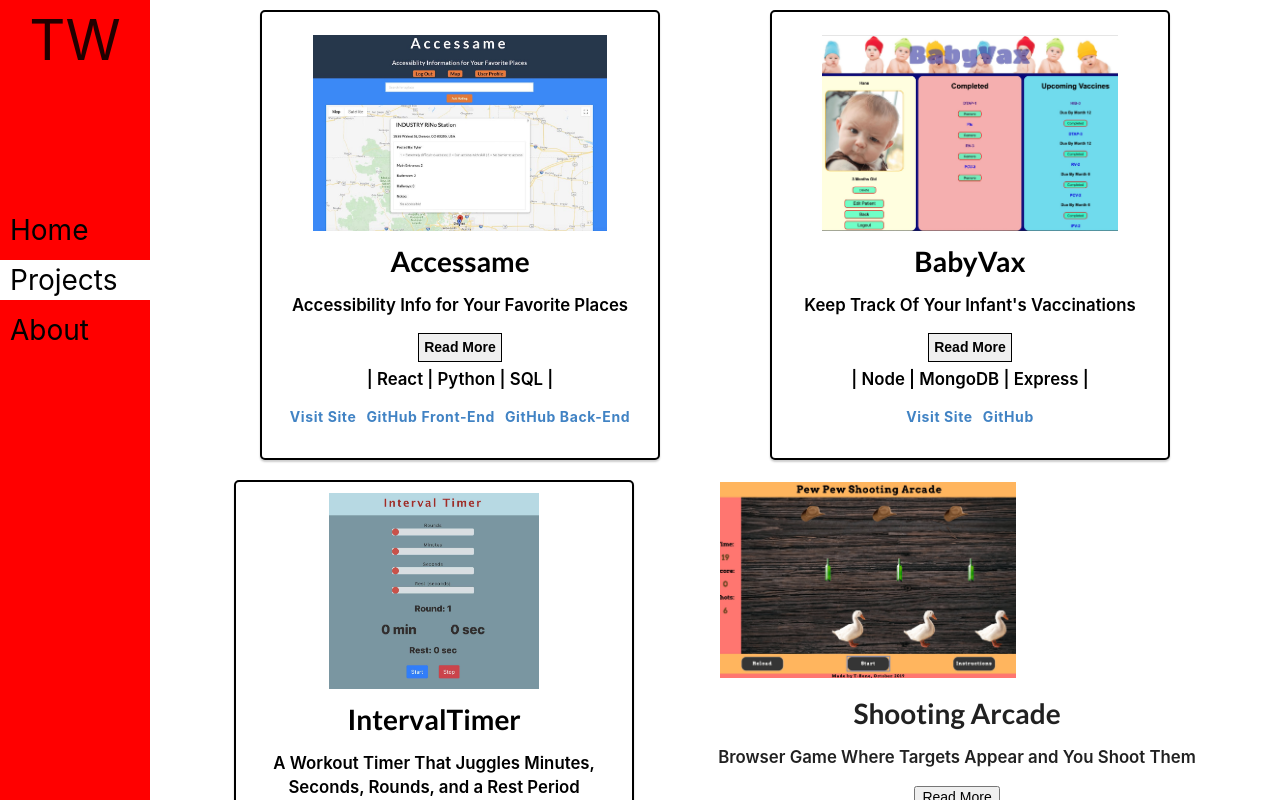
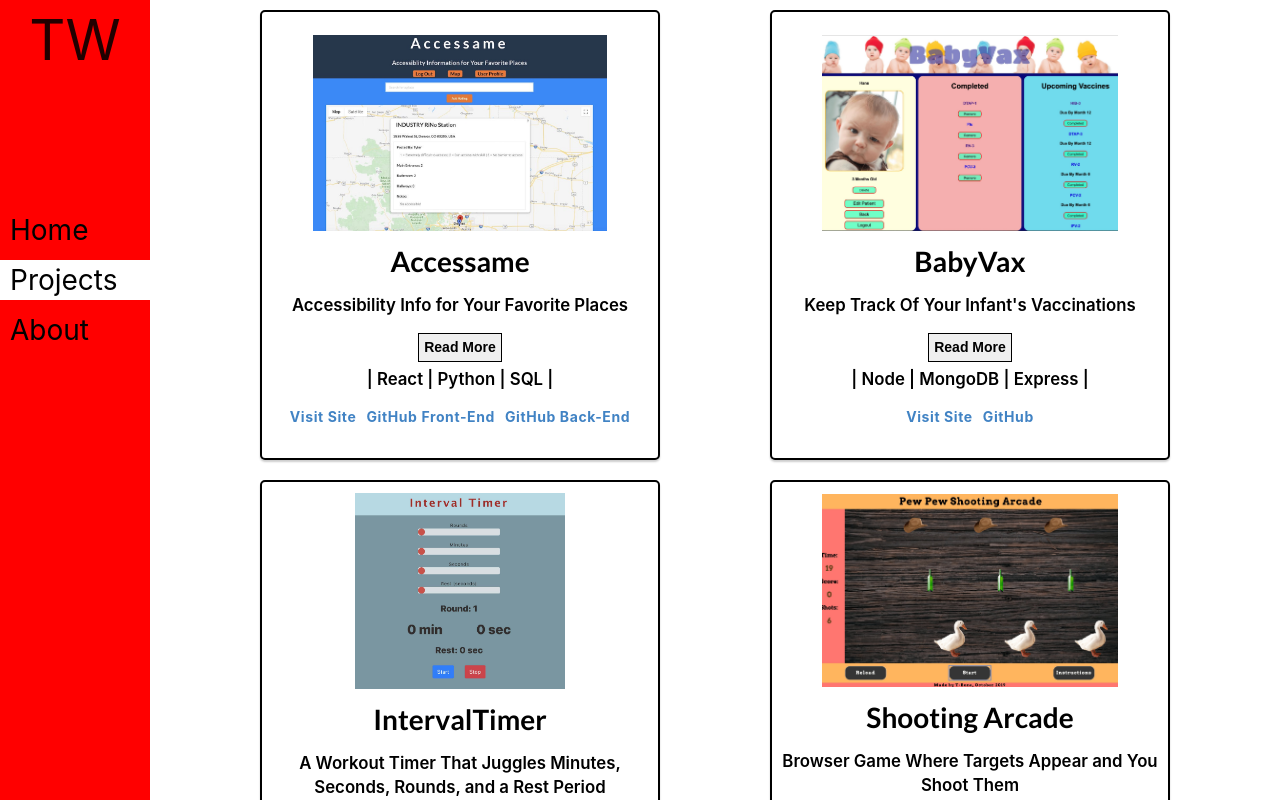
Before and after one commit to tbone9/portfolio, a React (Create React App) app: page /Projects in a window 1280 px wide. Built offline with nearby package versions, Linux system fonts and the light colour scheme.

Commit message:
fixed shooting arcade card

```diff
--- a/src/Projects/ShootingArcade/index.js
+++ b/src/Projects/ShootingArcade/index.js
@@ -10,35 +10,42 @@ class ShootingArcade extends Component {
         }
     }
 
-    openModal = () => {
-        console.log('open modal')
-        this.setState({
-            showModal: true
-        })
+    flipCard = () => {
+        const card = document.querySelector('#arcadeInner').style.transform = "rotateY(180deg)";
+        console.log(this)
     }
 
-    closeModal = () => {
-        console.log('close modal')
-        this.setState({
-            showModal: false
-        })
+    flipBack = () => {
+        document.querySelector('#arcadeInner').style.transform = "rotateY(-0deg)";
     }
 
     render() {
         return (
-            <div className='card'>
+            <div className='flip-card'>
+                <div id='arcadeInner' className='card-inner'>
+                    <div className='card-front'>
                         <img src={pic} alt='screenshot of app' />
                         <div className='infoContainer'>
                             <h2 className='title'>Shooting Arcade</h2>
                             <p className='tagline'>Browser Game Where Targets Appear and You Shoot Them</p>
-                    <button onClick={this.openModal}>Read More</button>
+                            <button className='flipButton' onClick={this.flipCard}>Read More</button>
                             <p className='techUsed'>| HTML | CSS | Javascript |</p>
                             <div className='linksContainer'>
                                 <a href='https://tbone9.github.io/arcade-shooter/' target='_blank' rel="noopener noreferrer">Visit Site</a>
                                 <a href='https://github.com/tbone9/arcade-shooter' target='_blank' rel="noopener noreferrer">GitHub</a>
                             </div>
                         </div>
+                    </div>
 
+                    <div className='card-back'>
+                        <div className='back-content'>
+                            <h2>Shooting Arcade</h2>
+                            <p>A browser game where targets appear and move accross the screen. You shoot them and get points. The game keeps track of shots fired, missed, and hit, as well as keeping track of multiple scores. The audio and sound effects are kinda neat, too</p>
+                            <button className='flipButton' onClick={this.flipBack}>Back</button>
+                        </div>
+                    </div>
+
+                </div>
             </div>
         )
     }
```
Lines whose indentation alone changed are shown as unchanged.
